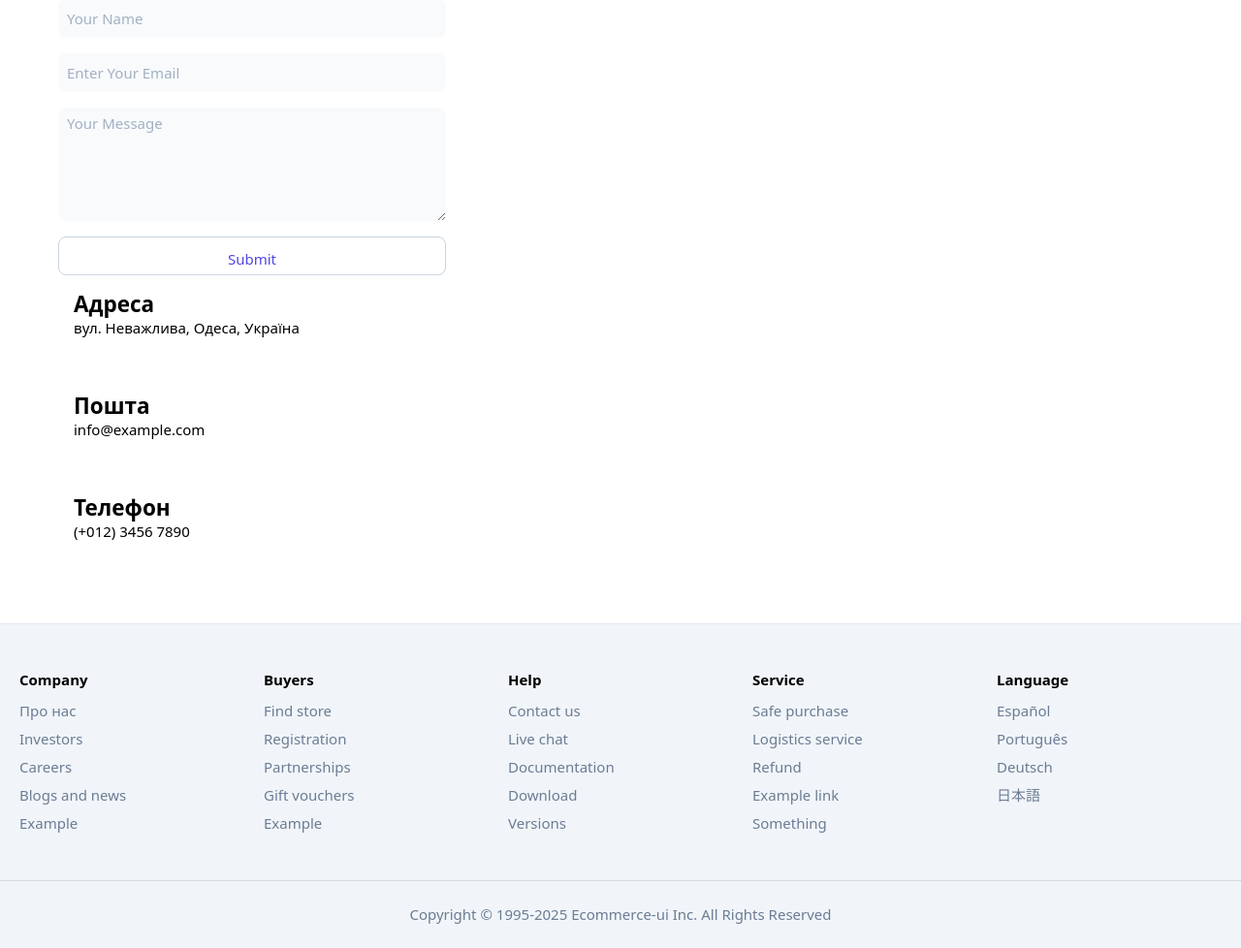
After one commit to MaksymPashkisvkyi/HillelBookShop, a Django app: page /about/ in a window 1280 px wide. The commit adds this page. Shown: the part 625-1603 px from the top of the page at 97% size. Run offline with Django 4.2, Linux system fonts and the light colour scheme.

Commit message:
feat: add AboutView template

```diff
--- a/HillelBookShop/books/urls.py
+++ b/HillelBookShop/books/urls.py
@@ -1,10 +1,9 @@
 # store/urls.py
 from django.urls import path
-from .views import home, about, BookDetailView
+from .views import home, BookDetailView, AboutView
 
 urlpatterns = [
     path('', home, name='home'),
     path('product/<slug:slug>/', BookDetailView.as_view(), name='detail'),
-    path('about/', about, name='about'),
-
+    path('about/', AboutView.as_view(), name='about'),
 ]
--- a/HillelBookShop/books/views.py
+++ b/HillelBookShop/books/views.py
@@ -46,5 +46,5 @@ class BookDetailView(DetailView):
     template_name = "books/page-detail.html"
 
 
-def about(request):
-    return render(request, 'books/about.html')
+class AboutView(TemplateView):
+    template_name = "about.html"
--- /dev/null
+++ b/HillelBookShop/templates/about.html
@@ -0,0 +1,63 @@
+{% extends './base.html' %}
+{% load static %}
+
+{% block extra_styles %}
+{% endblock %}
+
+{% block content %}
+
+<!-- Contact Start -->
+<div class="container-fluid contact py-5">
+    <div class="container py-5">
+        <div class="p-5 bg-light rounded">
+            <div class="row g-4">
+                <div class="col-lg-12">
+                    <div class="h-100 rounded">
+                        <iframe class="rounded w-100"
+                                style="height: 400px;"
+                                src="https://www.google.com/maps/embed?pb=!1m18!1m12!1m3!1d387191.33750346623!2d-73.97968099999999!3d40.6974881!2m3!1f0!2f0!3f0!3m2!1i1024!2i768!4f13.1!3m3!1m2!1s0x89c24fa5d33f083b%3A0xc80b8f06e177fe62!2sNew%20York%2C%20NY%2C%20USA!5e0!3m2!1sen!2sbd!4v1694259649153!5m2!1sen!2sbd"
+                                loading="lazy" referrerpolicy="no-referrer-when-downgrade"></iframe>
+                    </div>
+                </div>
+                <div class="col-lg-7">
+                    <form action="" class="">
+                        <input type="text" class="w-100 form-control border-0 py-3 mb-4" placeholder="Your Name">
+                        <input type="email" class="w-100 form-control border-0 py-3 mb-4"
+                               placeholder="Enter Your Email">
+                        <textarea class="w-100 form-control border-0 mb-4" rows="5" cols="10"
+                                  placeholder="Your Message"></textarea>
+                        <button class="w-100 btn form-control border-secondary py-3 bg-white text-primary "
+                                type="submit">Submit
+                        </button>
+                    </form>
+                </div>
+                <div class="col-lg-5">
+                    <div class="d-flex p-4 rounded mb-4 bg-white">
+                        <i class="fas fa-map-marker-alt fa-2x text-primary me-4"></i>
+                        <div>
+                            <h4>Адреса</h4>
+                            <p class="mb-2">вул. Неважлива, Одеса, Україна</p>
+                        </div>
+                    </div>
+                    <div class="d-flex p-4 rounded mb-4 bg-white">
+                        <i class="fas fa-envelope fa-2x text-primary me-4"></i>
+                        <div>
+                            <h4>Пошта</h4>
+                            <p class="mb-2">info@example.com</p>
+                        </div>
+                    </div>
+                    <div class="d-flex p-4 rounded bg-white">
+                        <i class="fa fa-phone-alt fa-2x text-primary me-4"></i>
+                        <div>
+                            <h4>Телефон</h4>
+                            <p class="mb-2">(+012) 3456 7890</p>
+                        </div>
+                    </div>
+                </div>
+            </div>
+        </div>
+    </div>
+</div>
+<!-- Contact End -->
+
+{% endblock %}
--- a/HillelBookShop/templates/partials/footer.html
+++ b/HillelBookShop/templates/partials/footer.html
@@ -3,7 +3,7 @@
         <div>
             <h6 class="mb-3">Company</h6>
             <ul class="nav nav-col gap-2">
-                <li><a href="#">About Us</a></li>
+                <li><a href="{% url 'about' %}">Про нас</a></li>
                 <li><a href="#">Investors</a></li>
                 <li><a href="#">Careers</a></li>
                 <li><a href="#">Blogs and news</a></li>
```
